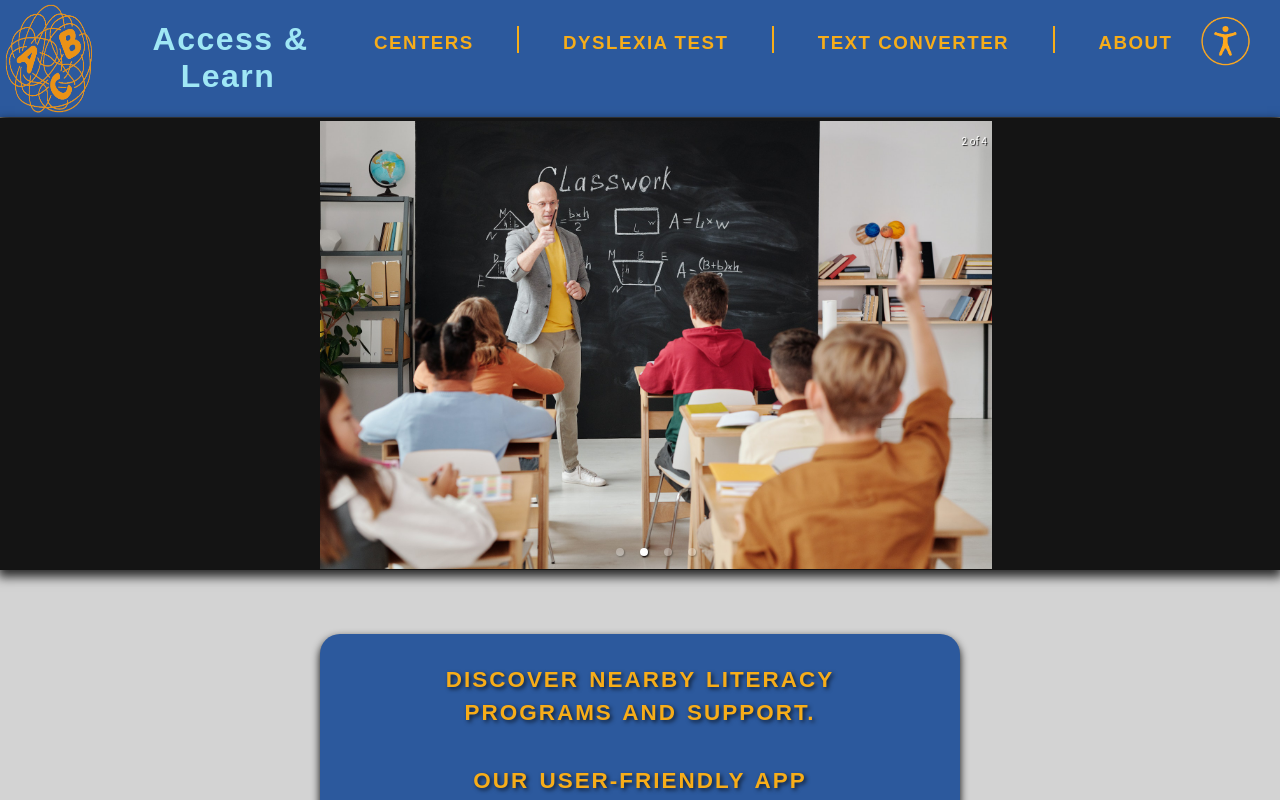
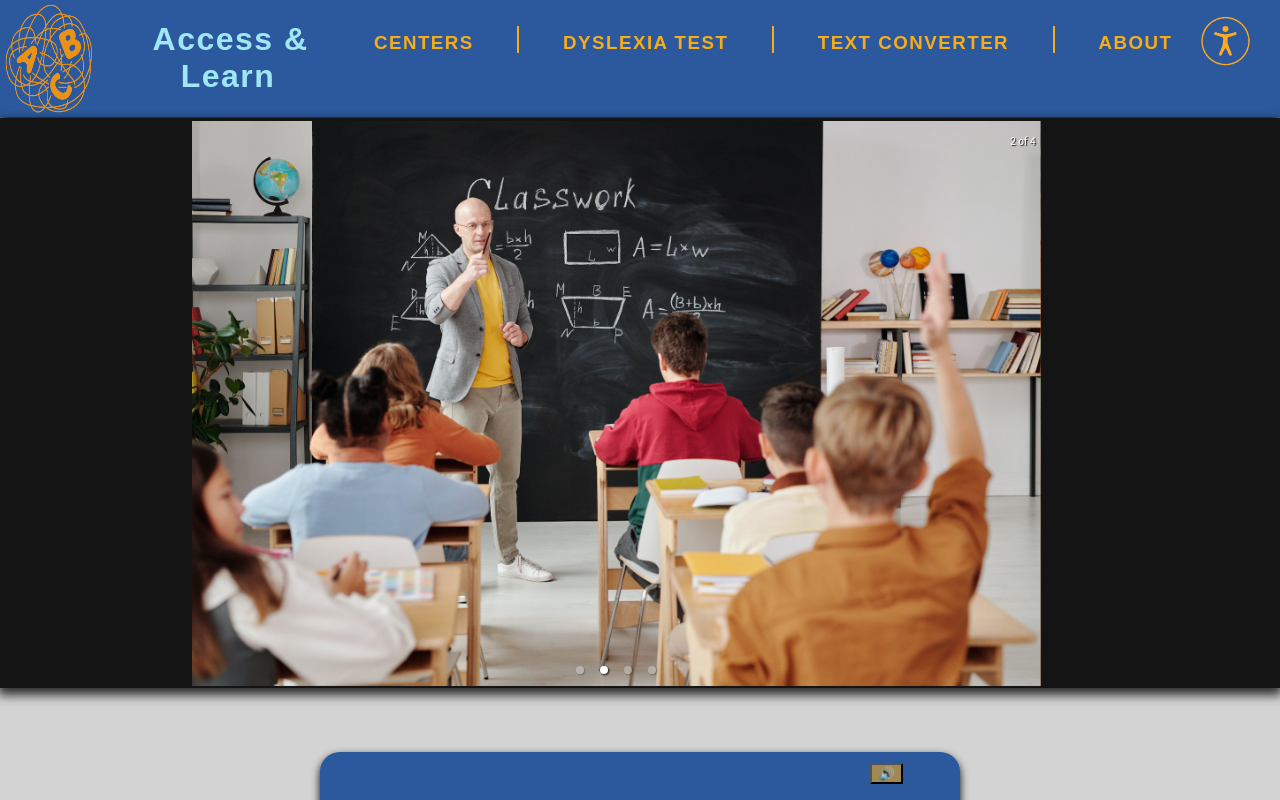
Before and after one commit to jRodriguezIV/9-4_hackathon-team-4, a React (Create React App) app: page /home in a window 1280 px wide. Shown: the top 800 px of the page. Built offline with nearby package versions, Linux system fonts and the light colour scheme; no server answers.

Commit message:
added text to speech button on textCard , with dependencies from SpeechSynthesisUtterance

```diff
--- a/src/Components/Carousel/CarouselComp.css
+++ b/src/Components/Carousel/CarouselComp.css
@@ -1,7 +1,7 @@
 .CarouselContainer {
     margin-top:.05%;
     padding-top:.25%;
-    padding-left: 25%;
+    padding-left: 15%;
     background-color: rgb(20, 20, 20);
     box-shadow: 0px 5px 10px 2px rgba(0, 0, 0, 0.8);
   }
--- a/src/Components/Carousel/CarouselComp.js
+++ b/src/Components/Carousel/CarouselComp.js
@@ -18,7 +18,7 @@ export default function CarouselComp() {
             autoPlay={true}
             dynamicHeight={false}
             stopOnHover={false}
-            width={"70%"}
+            width={"78%"}
             interval={4000}
         >
 
--- a/src/Pages/LandingPage/LandingPage.css
+++ b/src/Pages/LandingPage/LandingPage.css
@@ -12,7 +12,9 @@
     border-radius: 20px;
     box-shadow: 0 4px 8px rgb(0, 0, 0);
     text-shadow: 2px 2px 4px rgba(0, 0, 0, 0.695);
+}
 
-
-
+.textCardButton {
+    background-color: #f7ad1991;
+    margin-left:100%;
 }
--- a/src/Pages/LandingPage/LandingPage.jsx
+++ b/src/Pages/LandingPage/LandingPage.jsx
@@ -5,6 +5,8 @@ import "./LandingPage.css"
 
 const URL = process.env.REACT_APP_API_URL;
 const KEY = process.env.REACT_APP_API_KEY;
+let speech = new SpeechSynthesisUtterance();
+
 
 function LandingPage() {
   const [info, setInfo] = useState([])
@@ -17,11 +19,18 @@ function LandingPage() {
   }, [])
   console.log(info)
 
+ let textToSpeech = () => {
+    speech.text = "DISCOVER NEARBY LITERACY PROGRAMS AND SUPPORT. OUR USER-FRIENDLY APP CONNECTS YOU WITH LOCATIONS FOR EASY ACCESS TO RESOURCES. EMPOWERING COMMUNITIES THROUGH LITERACY."
+    speech.rate = 0.75
+    window.speechSynthesis.speak(speech)
+  }
+
   return (
     <div className="LandingPage">
       <CarouselComp />
 
       <div className='textCard'>
+        <button className='textCardButton' onClick={textToSpeech}>🔊</button>
         <h3>
         DISCOVER NEARBY LITERACY PROGRAMS AND SUPPORT.<br/><br/> OUR USER-FRIENDLY APP CONNECTS YOU WITH LOCATIONS FOR EASY ACCESS TO RESOURCES.<br/><br/>EMPOWERING COMMUNITIES THROUGH LITERACY.
         </h3>
```
